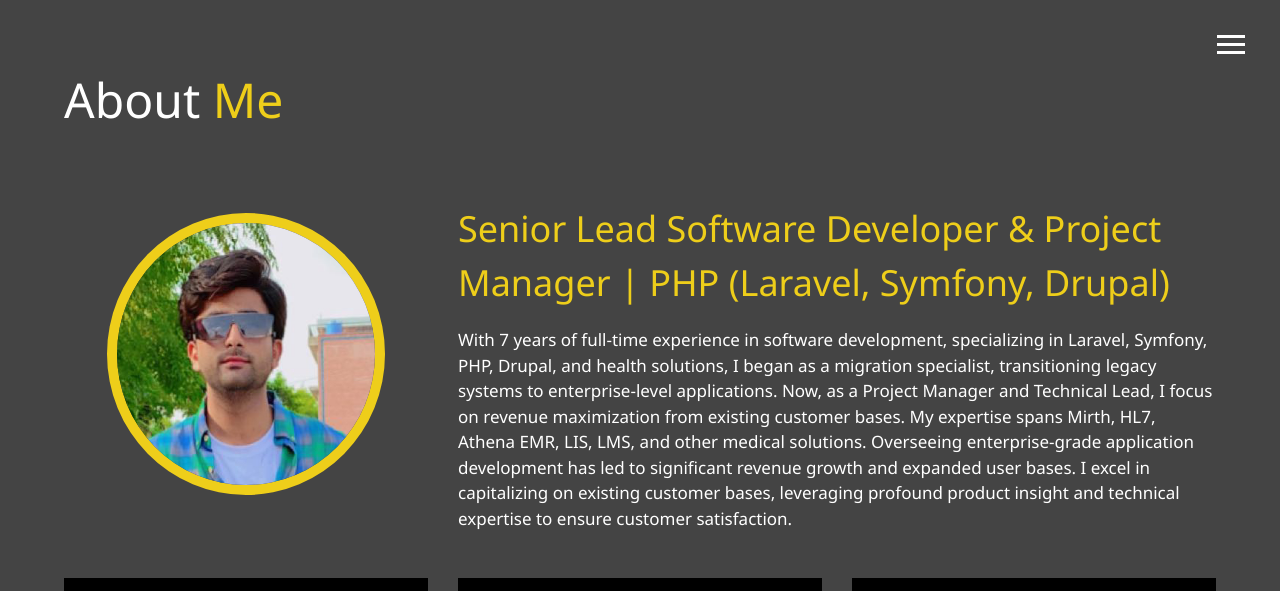
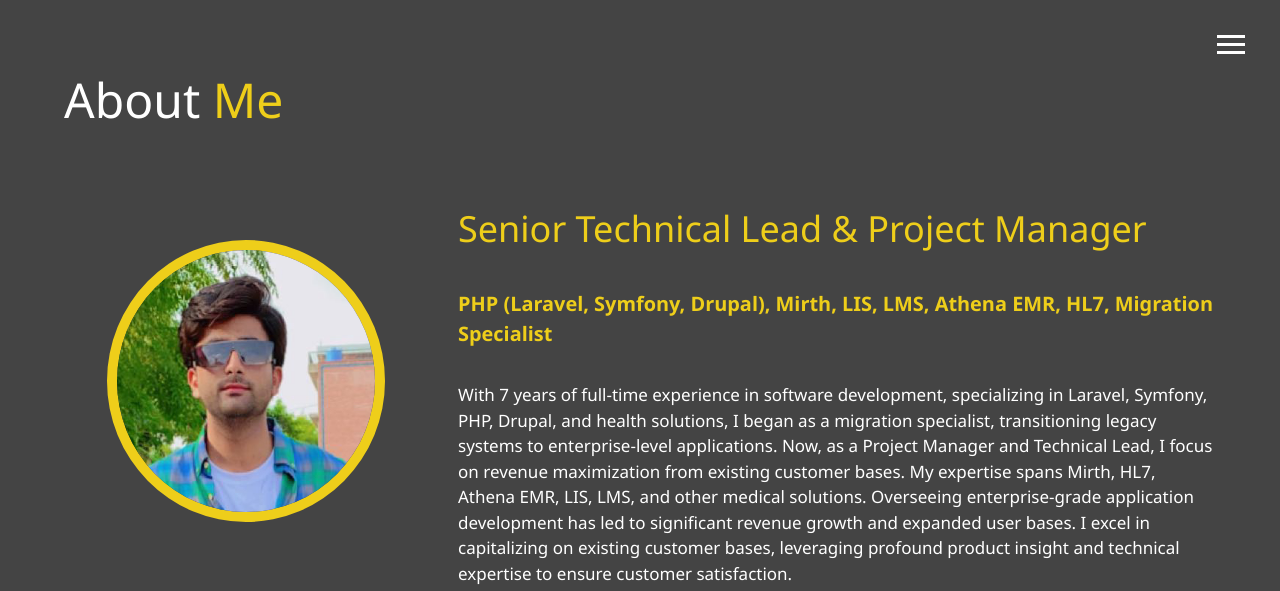
Before and after one commit to usama-ahmad-coeus/portfolio, a website: page about.html in a window 1280 px wide. Shown: the top 591 px of the page. Drawn offline with Linux system fonts and the light colour scheme.

Commit message:
Update about.html

```diff
--- a/about.html
+++ b/about.html
@@ -66,7 +66,8 @@
 
       <div class="bio">
 
-        <h2 class="text-secondary">Senior Lead Software Developer & Project Manager | PHP (Laravel, Symfony, Drupal)</h2>
+        <h2 class="text-secondary">Senior Technical Lead & Project Manager</h2>
+        <h5 class="text-secondary">PHP (Laravel, Symfony, Drupal), Mirth, LIS, LMS, Athena EMR, HL7, Migration Specialist</h5>
         <p style="font-size: 17px">With 7 years of full-time experience in software development, specializing in Laravel, Symfony, PHP, Drupal, and health solutions, I began as a migration specialist, transitioning legacy systems to enterprise-level applications. Now, as a Project Manager and Technical Lead, I focus on revenue maximization from existing customer bases. My expertise spans Mirth, HL7, Athena EMR, LIS, LMS, and other medical solutions. Overseeing enterprise-grade application development has led to significant revenue growth and expanded user bases. I excel in capitalizing on existing customer bases, leveraging profound product insight and technical expertise to ensure customer satisfaction.</p>
       </div>
 
```
